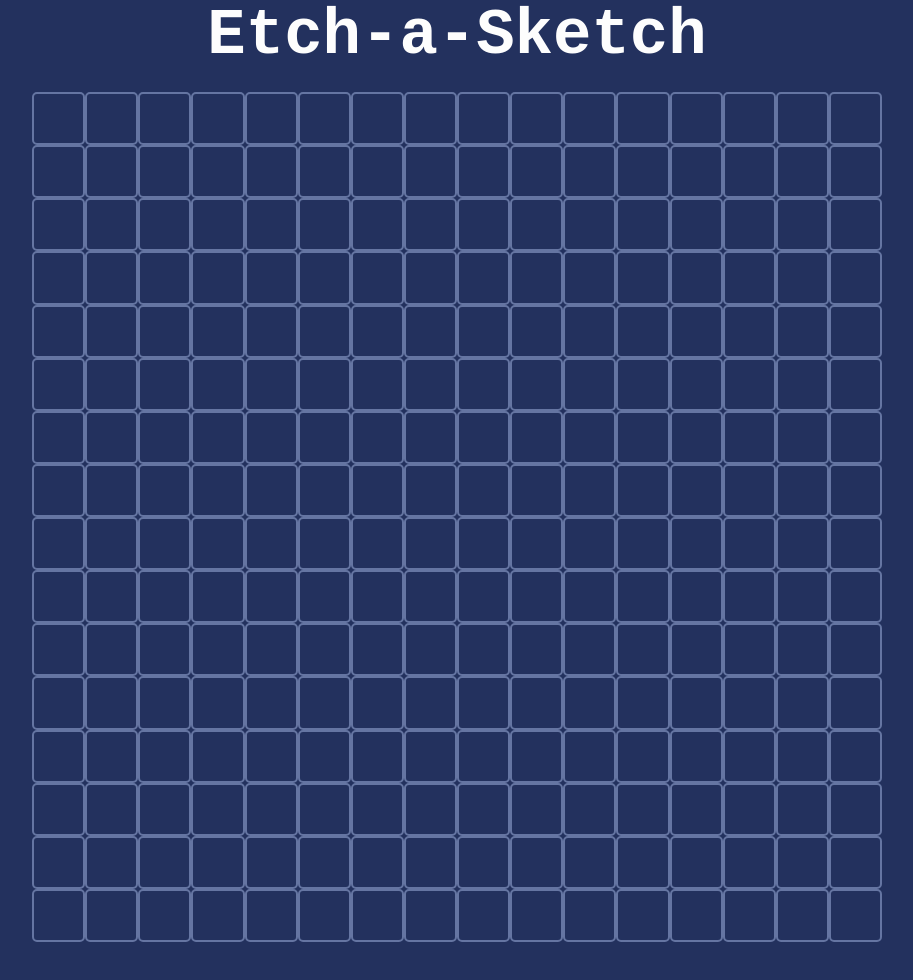
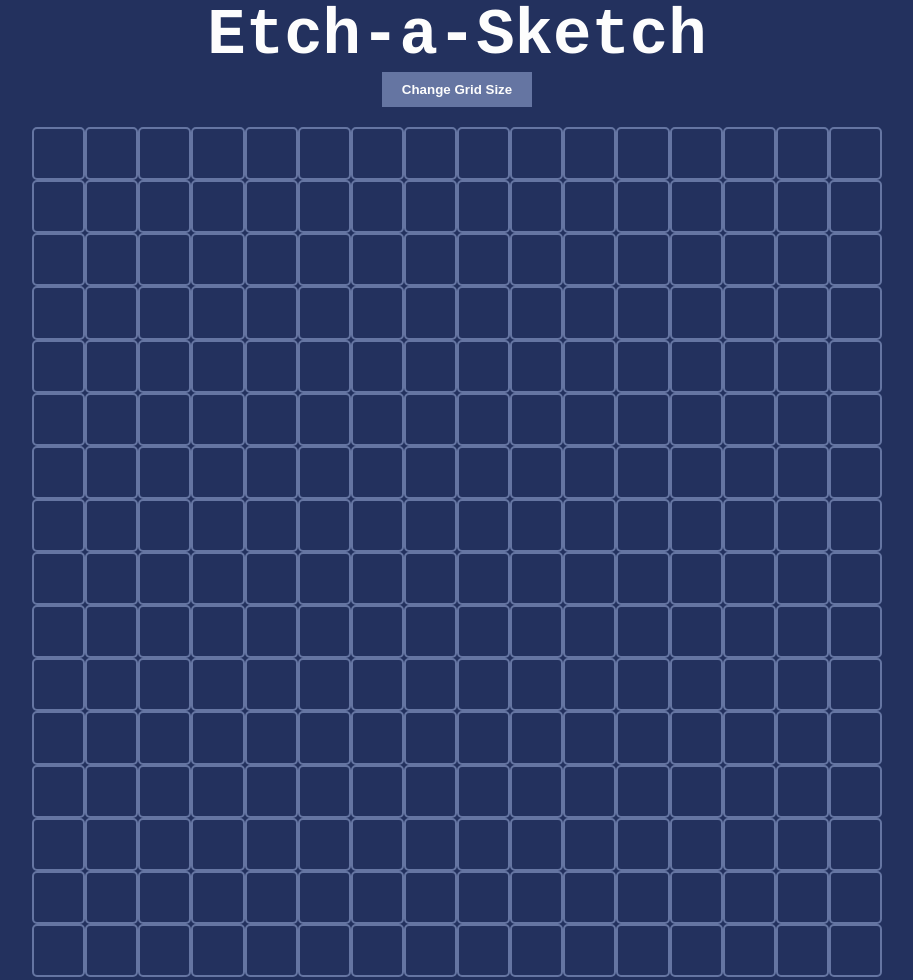
Before and after one commit to EmileGreyling/odin-etch-a-sketch, a plain HTML site: page index.html in a window 1280 px wide. Shown: the whole page, without its empty margins (183-1096 px from the left). Drawn offline with Linux system fonts and the light colour scheme.

Commit message:
Add resize grid button

```diff
--- a/app.js
+++ b/app.js
@@ -23,4 +23,18 @@ function createGrid(gridSize) {
     }
 }
 
+function changeGridSize() {
+    const newGridSize = prompt('Enter size for the new grid:');
+
+    if (!(newGridSize <= 100 && newGridSize >= 4)) {
+        alert('Value must be between 4 and 100!');
+        return;
+    }
+
+    // Remove old grid
+    document.querySelector('.container').innerHTML = '';
+
+    createGrid(newGridSize);
+}
+
 createGrid(16);
--- a/index.html
+++ b/index.html
@@ -8,6 +8,7 @@
 </head>
 <body>
     <h1>Etch-a-Sketch</h1>
+    <button onclick="changeGridSize()">Change Grid Size</button>
     <div class="container"></div>
 
     <script src="app.js"></script>
--- a/style.css
+++ b/style.css
@@ -18,6 +18,15 @@ h1 {
     text-align: center;
 }
 
+button {
+    background-color: #6575a2;
+    border: none;
+    color: #fdfdfd;
+    cursor: pointer;
+    font-weight: bold;
+    padding: 10px 20px;
+}
+
 .container {
     display: flex;
     flex-direction: column;
```
